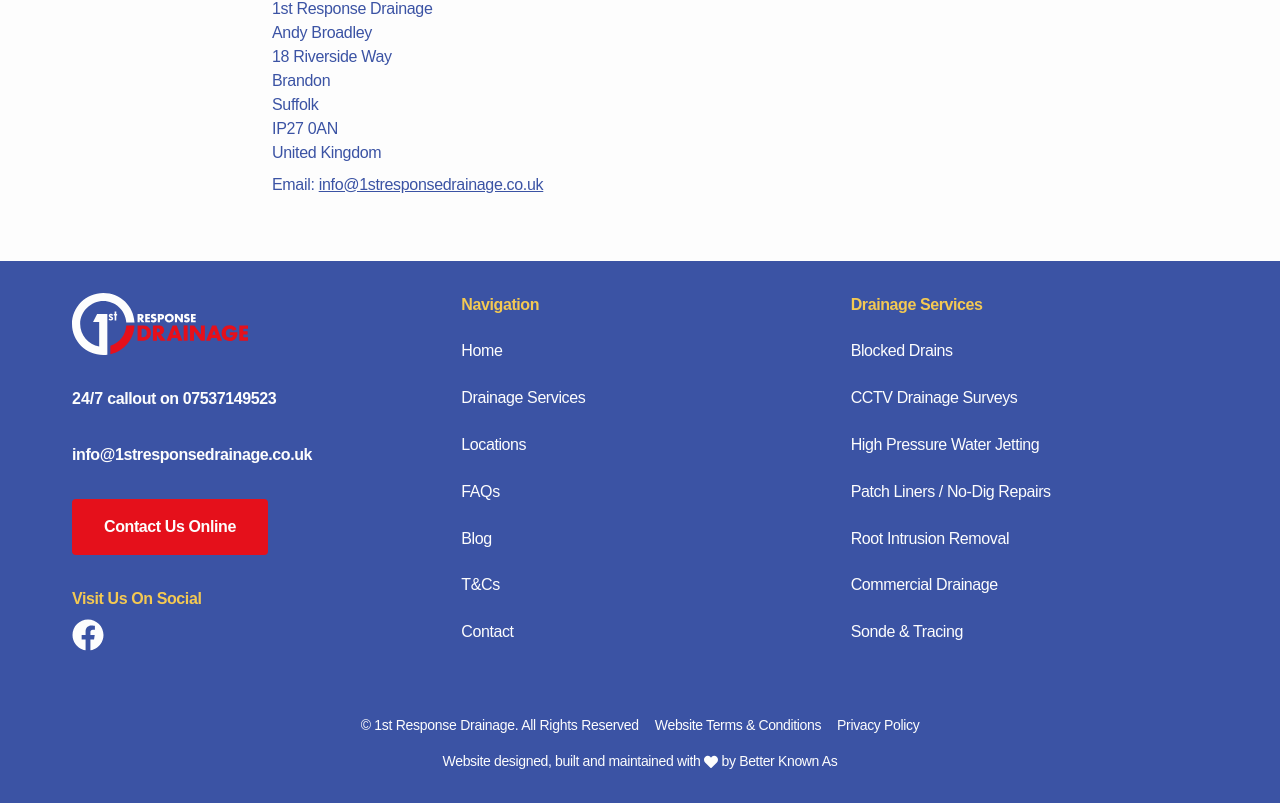
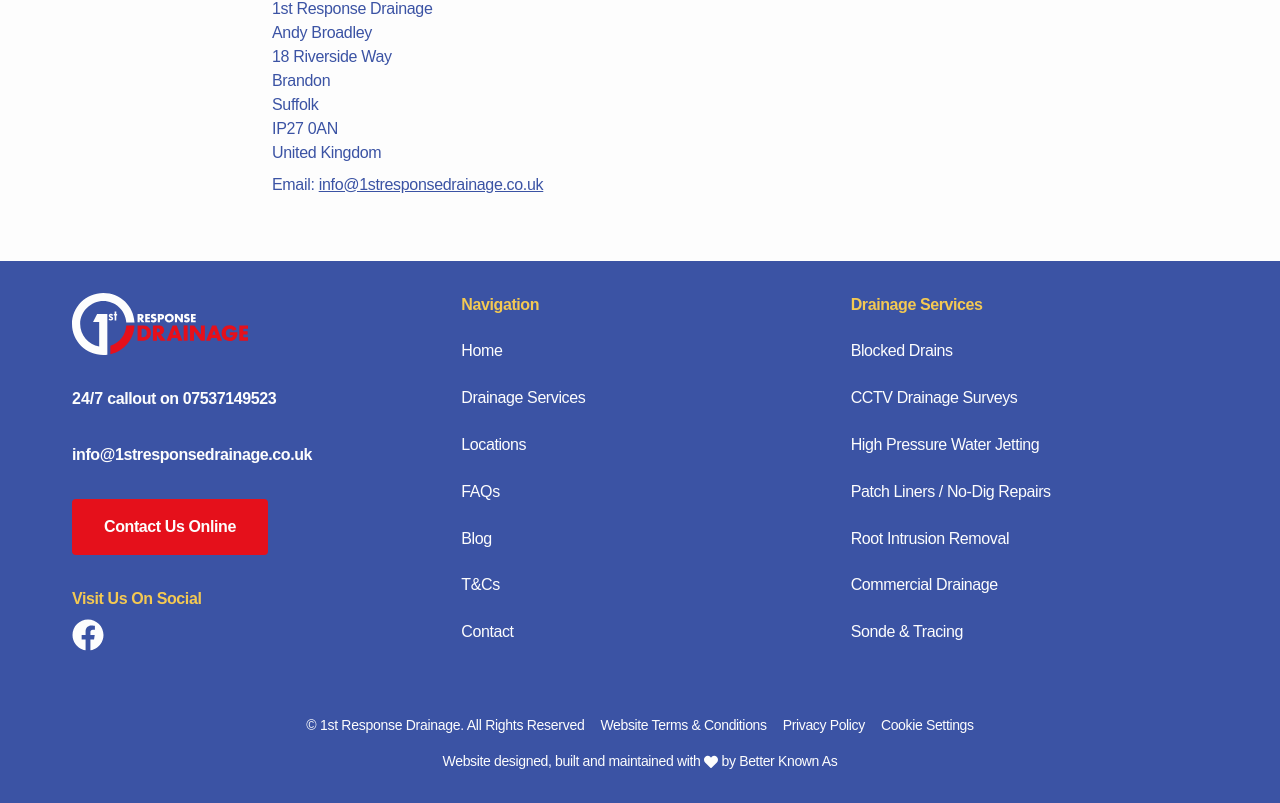
Before and after one commit to CSEAMAN3/first-response-drainage, a Next.js app: page /cookie-policy in a window 1280 px wide. Shown: the part 1898-2701 px from the top of the page. Built offline with nearby package versions, Linux system fonts and the light colour scheme; no server answers.

Commit message:
update cookie settings button link added to footer

```diff
--- /dev/null
+++ b/src/components/CookieSettingsButton.tsx
@@ -0,0 +1,25 @@
+"use client";
+
+declare global {
+  interface Window {
+    Cookiebot?: {
+      renew: () => void;
+    };
+  }
+}
+
+export default function CookieSettingsButton() {
+  const openCookieSettings = () => {
+    window.Cookiebot?.renew();
+  };
+
+  return (
+    <button
+      type="button"
+      onClick={openCookieSettings}
+      className="font-light text-sm text-fr-white hover:text-fr-accent-two transition-colors duration-150 tracking-tight cursor-pointer w-fit"
+    >
+      Cookie Settings
+    </button>
+  );
+}
--- a/src/components/Footer.tsx
+++ b/src/components/Footer.tsx
@@ -1,6 +1,7 @@
 import Link from "next/link";
 import { FaFacebook } from "react-icons/fa";
 import { FaHeart } from "react-icons/fa";
+import CookieSettingsButton from "./CookieSettingsButton";
 
 export default function Footer() {
   return (
@@ -169,6 +170,7 @@
             >
               Privacy Policy
             </Link>
+            <CookieSettingsButton />
           </div>
           <a
             href="https://www.betterknownas.co.uk"
```
